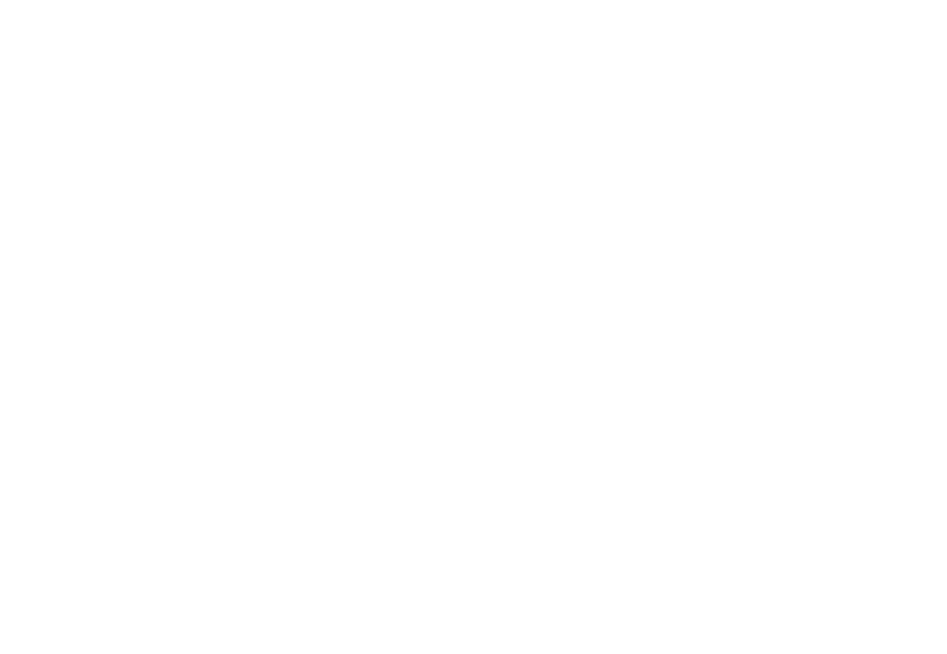
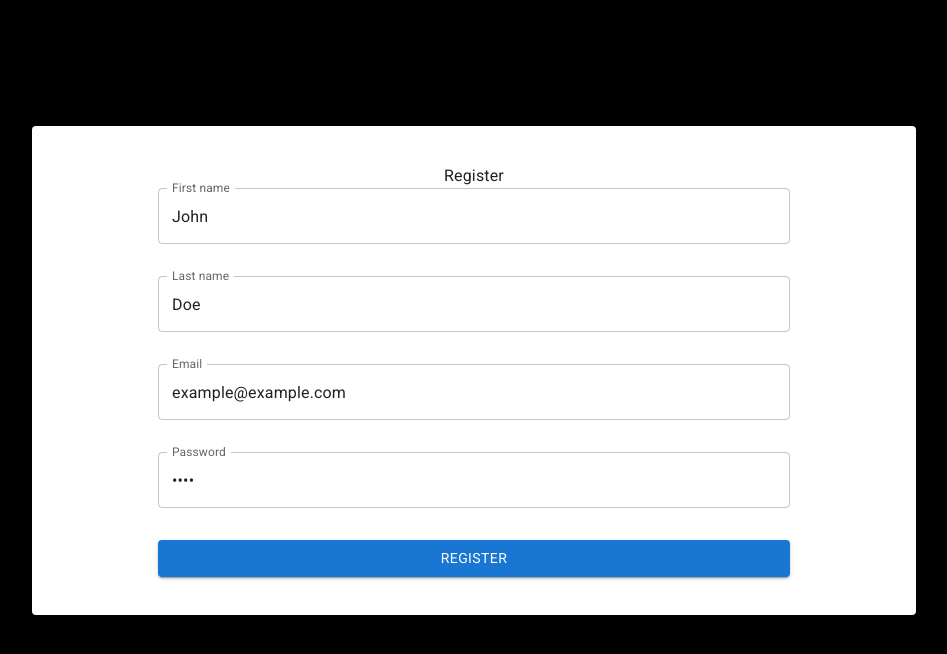
Before and after one commit to S-A-S-Back-For-More/SAS-MONGODB, a React (Vite) app in the folder client/: page / in a window 1280 px wide. Shown: the top 654 px of the page, without its empty margins (166-1113 px from the left). Built offline with nearby package versions, Linux system fonts and the light colour scheme.

Commit message:
created register component

```diff
--- a/client/src/App.css
+++ b/client/src/App.css
@@ -1,41 +1,8 @@
 #root {
-  max-width: 1280px;
+  /* max-width: 1280px;
   margin: 0 auto;
-  padding: 2rem;
-  text-align: center;
+  padding: 2rem; */
+  /* text-align: center; */
+  background-color: #1a1a1a;
+  height: 100vh;
 }
-
-.logo {
-  height: 6em;
-  padding: 1.5em;
-  will-change: filter;
-}
-.logo:hover {
-  filter: drop-shadow(0 0 2em #646cffaa);
-}
-.logo.react:hover {
-  filter: drop-shadow(0 0 2em #61dafbaa);
-}
-
-@keyframes logo-spin {
-  from {
-    transform: rotate(0deg);
-  }
-  to {
-    transform: rotate(360deg);
-  }
-}
-
-@media (prefers-reduced-motion: no-preference) {
-  a:nth-of-type(2) .logo {
-    animation: logo-spin infinite 20s linear;
-  }
-}
-
-.card {
-  padding: 2em;
-}
-
-.read-the-docs {
-  color: #888;
-}
--- a/client/src/App.jsx
+++ b/client/src/App.jsx
@@ -1,10 +1,21 @@
-
+// import '@fontsource/roboto/300.css';
+// import '@fontsource/roboto/400.css';
+// import '@fontsource/roboto/500.css';
+// import '@fontsource/roboto/700.css';
+// import "./App.css"
+// import Typography from '@mui/material/Typography';
+import RegisterForm from './components/RegisterForm';
 
 function App() {
 
 
   return (
-    <div className="App">
+    <div className="App" >
+      {/* <Typography variant="h1" gutterBottom>
+        h1. Heading
+      </Typography> */}
+      <RegisterForm/>
+
 
     </div>
   )
--- /dev/null
+++ b/client/src/components/RegisterForm.jsx
@@ -0,0 +1,126 @@
+import "./registerForm.css";
+import React from 'react';
+
+import { Button, Card,TextField,  Typography } from "@mui/material";
+import "@fontsource/roboto/400.css";
+import {useFormik} from "formik"
+import * as yup from "yup";
+
+
+  //yup validation
+  const userSchema = yup.object({
+    firstName: yup
+    .string('enter ur first name')
+    .required('first name is required'),
+    lastName: yup
+    .string('enter ur last name')
+    .required('last name is required'),
+    email: yup
+    .string('enter ur email')
+    .email('enter a valid email')
+    .required('email is required'),
+    password: yup
+    .string('enter ur password').min(4,'pass should be a min of 4 char')
+    .required('password is required'),
+
+  });
+
+function RegisterForm() {
+  // const handleSubmit = async (event) => {
+  //   //prevent refreshing the page when the form is submitted
+  //   event.preventDefault();
+  //   let formData = {
+  //     firstName: event.target[0].value,
+  //     lastName: event.target[1].value,
+  //     email: event.target[2].value,
+  //     password: event.target[3].value,
+
+  //   };
+  //   const isValid = await userSchema.isValid(formData)
+  //   console.log(formData)
+  //   console.log(isValid)
+  // };
+
+
+
+  //formik
+
+    const formik = useFormik({
+      initialValues: {
+        firstName: "John",
+        lastName: "Doe",
+        email: "example@example.com",
+        password: "qwqw",
+      },
+      userSchema: userSchema, onSubmit: (values) => {
+        alert(JSON.stringify(values, null,2));
+      },
+    })
+
+
+  return (
+    <div className="parent" style={{ marginTop: "10%" }}>
+      <Card style={{ padding: "3% 10% 3% 10%" , width: '50%', margin: '0 auto'}}>
+      <Typography sx={{ textAlign: "center" }}>Register</Typography>
+        <form onSubmit={formik.handleSubmit} style={{display: 'flex',flexDirection: 'column',gap: '2em' }}>
+          <TextField
+            fullWidth
+            label="First name"
+            name="firstName"
+            id="firstName"
+            value={formik.values.firstName}
+            onChange={formik.handleChange}
+            error={formik.touched.firstName && Boolean(formik.errors.firstName)}
+            helperText={formik.touched.email && formik.errors.firstName}
+
+
+          ></TextField>
+          <TextField
+            fullWidth
+            label="Last name"
+            name="lastName"
+            id="lastName"
+            value={formik.values.lastName}
+            onChange={formik.handleChange}
+            error={formik.touched.lastName && Boolean(formik.errors.lastName)}
+            helperText={formik.touched.lastName && formik.errors.lastName}
+
+
+          ></TextField>
+          <TextField
+            fullWidth
+            label="Email"
+            name="email"
+            id="email"
+            value={formik.values.email}
+            onChange={formik.handleChange}
+            error={formik.touched.email && Boolean(formik.errors.email)}
+            helperText={formik.touched.email && formik.errors.email}
+
+
+          ></TextField>
+          <TextField
+            fullWidth
+            label="Password"
+            name="password"
+            id="password"
+            type="password"
+            value={formik.values.password}
+            onChange={formik.handleChange}
+            error={formik.touched.password && Boolean(formik.errors.password)}
+            helperText={formik.touched.password && formik.errors.password}
+            // error={!!yup.error?.password}
+            // helperText={"Please enter a password"}
+
+          ></TextField>
+
+          <Button variant="contained" type="submit" fullWidth name="submit">
+            Register
+          </Button>
+        </form>
+      </Card>
+    </div>
+  );
+}
+
+export default RegisterForm;
--- /dev/null
+++ b/client/src/components/registerForm.css
@@ -0,0 +1,5 @@
+
+
+  body {
+   background-color: black;
+  }
```
Also changed, not shown: client/package.json (+8 -1 lines), 1 other file (tests, documents, lock files or other folders).
